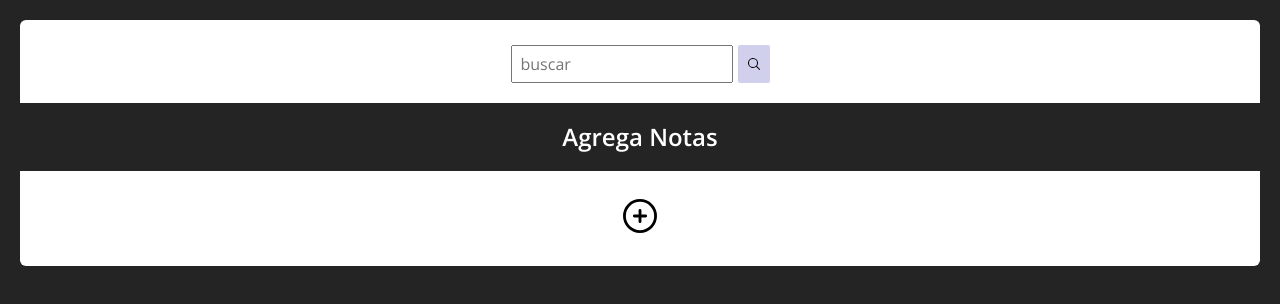
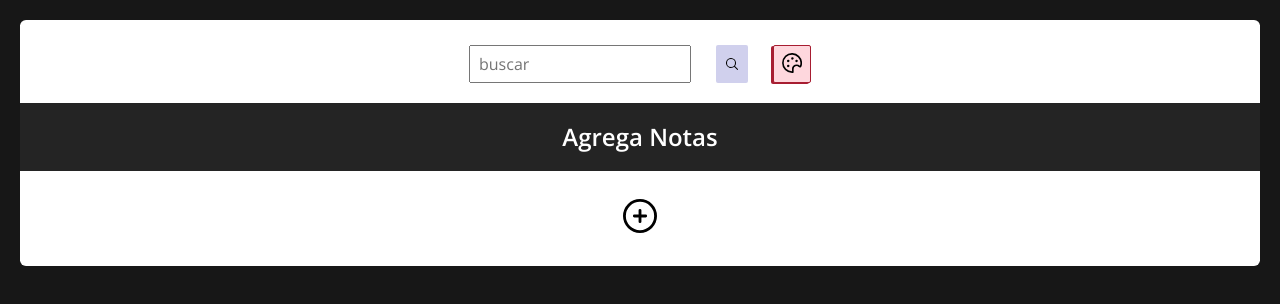
Before and after one commit to fedeminatta/notas-react, a React (Vite) app: page / in a window 1280 px wide. Shown: the top 304 px of the page. Built offline with nearby package versions, Linux system fonts and the light colour scheme.

Commit message:
cambios colores

```diff
--- a/package.json
+++ b/package.json
@@ -12,7 +12,8 @@
   "dependencies": {
     "react": "^18.2.0",
     "react-dom": "^18.2.0",
-    "sass": "^1.62.1"
+    "sass": "^1.62.1",
+    "styled-components": "^6.0.0-rc.1"
   },
   "devDependencies": {
     "@types/react": "^18.0.28",
--- a/src/App.jsx
+++ b/src/App.jsx
@@ -3,6 +3,7 @@ import './App.sass';
 import Header from './components/Header';
 import Main from './components/Main';
 import NewNote from './components/NewNote';
+import styled from 'styled-components';
 
 const App = () => {
 	const [form, setForm] = useState(false);
@@ -15,13 +16,26 @@ const App = () => {
 		JSON.parse(localStorage.getItem('nota')) ?? []
 	);
 
+	const [primaryColor, setPrimaryColor] = useState('#A71D31');
+	const [secondaryColor, setSecondaryColor] = useState('#fed7dd');
+
+	const Button = styled.button`
+		box-shadow: -2px 1px ${primaryColor};
+		border: 1px solid ${primaryColor};
+		background-color: ${secondaryColor};
+		&:hover {
+			box-shadow: -3px 2px ${primaryColor};
+			transform: translate(1px, -1px);
+		}
+	`;
+
 	useEffect(() => {
 		localStorage.setItem('nota', JSON.stringify(misNotas));
 	}, [misNotas]);
 
 	return (
 		<div className="container">
-			<Header search={search} setSearch={setSearch} />
+			<Header search={search} setSearch={setSearch} Button={Button} />
 			<Main
 				form={form}
 				setForm={setForm}
@@ -34,6 +48,9 @@ const App = () => {
 				search={search}
 				setNotaEditada={setNotaEditada}
 				notaEditada={notaEditada}
+				primaryColor={primaryColor}
+				secondaryColor={secondaryColor}
+				Button={Button}
 			/>
 			<NewNote setForm={setForm} />
 		</div>
--- a/src/App.sass
+++ b/src/App.sass
@@ -3,7 +3,7 @@
     font-family: 'Open Sans', sans-serif
 
 body
-    background-color: #242424
+    background-color: #171717
     padding: 20px
 
 .container
--- a/src/components/Header.jsx
+++ b/src/components/Header.jsx
@@ -1,7 +1,8 @@
 import styles from './sass/Header.module.sass';
 import busqueda from '../assets/busqueda.svg';
+import paleta from '../assets/paleta.svg';
 
-const Header = ({ search, setSearch }) => {
+const Header = ({ search, setSearch, Button }) => {
 	return (
 		<header className={styles.header}>
 			<input
@@ -11,6 +12,9 @@ const Header = ({ search, setSearch }) => {
 				onChange={(e) => setSearch(e.target.value)}
 			/>
 			<img src={busqueda} alt="" />
+			<Button>
+				<img src={paleta} alt="colores" />
+			</Button>
 		</header>
 	);
 };
--- a/src/components/Main.jsx
+++ b/src/components/Main.jsx
@@ -1,4 +1,6 @@
 import styles from './sass/Main.module.sass';
+import styled from 'styled-components';
+import { useState } from 'react';
 import Form from './Form';
 import Note from './Note';
 const Main = ({
@@ -13,6 +15,9 @@ const Main = ({
 	search,
 	setNotaEditada,
 	notaEditada,
+	primaryColor,
+	secondaryColor,
+	Button,
 }) => {
 	const eliminarNota = (id) => {
 		let confirmar = window.confirm('¿Desea ELIMINAR esta nota?');
@@ -58,6 +63,9 @@ const Main = ({
 							eliminarNota={eliminarNota}
 							editarNota={editarNota}
 							nota={nota}
+							primaryColor={primaryColor}
+							secondaryColor={secondaryColor}
+							Button={Button}
 						/>
 				  ))}
 		</main>
--- a/src/components/Note.jsx
+++ b/src/components/Note.jsx
@@ -1,18 +1,37 @@
 import styles from './sass/Note.module.sass';
 import pencil from '../assets/lapiz.svg';
 import basura from '../assets/basura.svg';
-const Note = ({ eliminarNota, editarNota, nota }) => {
+
+const Note = ({
+	eliminarNota,
+	editarNota,
+	nota,
+	primaryColor,
+	secondaryColor,
+	Button,
+}) => {
 	const { titulo, descripcion, key } = nota;
+
 	return (
-		<div className={styles.nota}>
-			<h3>{titulo}</h3>
-			<p>{descripcion}</p>
-			<button className={styles.edit} onClick={() => editarNota(nota)}>
-				<img src={pencil} alt="editar" />
-			</button>
-			<button className={styles.delete} onClick={() => eliminarNota(key)}>
-				<img src={basura} alt="eliminar" />
-			</button>
+		<div
+			className={styles.nota}
+			style={{
+				borderLeftColor: primaryColor,
+				background: secondaryColor,
+			}}
+		>
+			<div>
+				<h3>{titulo}</h3>
+				<p>{descripcion}</p>
+			</div>
+			<div>
+				<Button onClick={() => editarNota(nota)}>
+					<img src={pencil} alt="editar" />
+				</Button>
+				<Button onClick={() => eliminarNota(key)}>
+					<img src={basura} alt="eliminar" />
+				</Button>
+			</div>
 		</div>
 	);
 };
--- a/src/components/sass/Header.module.sass
+++ b/src/components/sass/Header.module.sass
@@ -3,7 +3,7 @@
     padding: 20px
     display: flex
     flex-flow: row nowrap
-    gap: 5px
+    gap: 25px
     justify-content: center
     input
         padding: 8px
@@ -18,3 +18,13 @@
         background: #d0d0ed
         padding: 8px 10px
         border-radius: 2px
+    button
+        color: #000
+        padding: 3px 8px
+        cursor: pointer
+        border-radius: 2px
+        transition: box-shadow .2s, transform .2s
+        img
+            background: none
+            padding: 0
+            width: 20px
--- a/src/components/sass/Note.module.sass
+++ b/src/components/sass/Note.module.sass
@@ -1,13 +1,13 @@
-$darkTone: #424250
-
 .nota
-    background: #d0d0ed
-    display: inline-block
+    display: flex
+    flex-flow: column nowrap
+    justify-content: space-between
     padding: 15px
     width: 200px
+    height: auto
     margin: 20px 0
     border-radius: 7px
-    border-left: 7px solid $darkTone
+    border-left: 7px solid
     color: #000
     img
         width: 15px
@@ -19,19 +19,8 @@ $darkTone: #424250
     button
         color: #000
         padding: 3px 8px
-        border: none
         margin-right: 8px
         margin-top: 10px
         cursor: pointer
         border-radius: 2px
-        transition: box-shadow .2s
-        background: none
-    .edit
-        box-shadow: -3px 2px $darkTone
-        &:hover
-            box-shadow: -2px 1px $darkTone
-
-    .delete
-        box-shadow: -3px 2px $darkTone
-        &:hover
-            box-shadow: -2px 1px $darkTone
+        transition: box-shadow .2s, transform .2s
```
Also changed, not shown: src/assets/paleta.svg (added), 1 other file (tests, documents, lock files or other folders).
